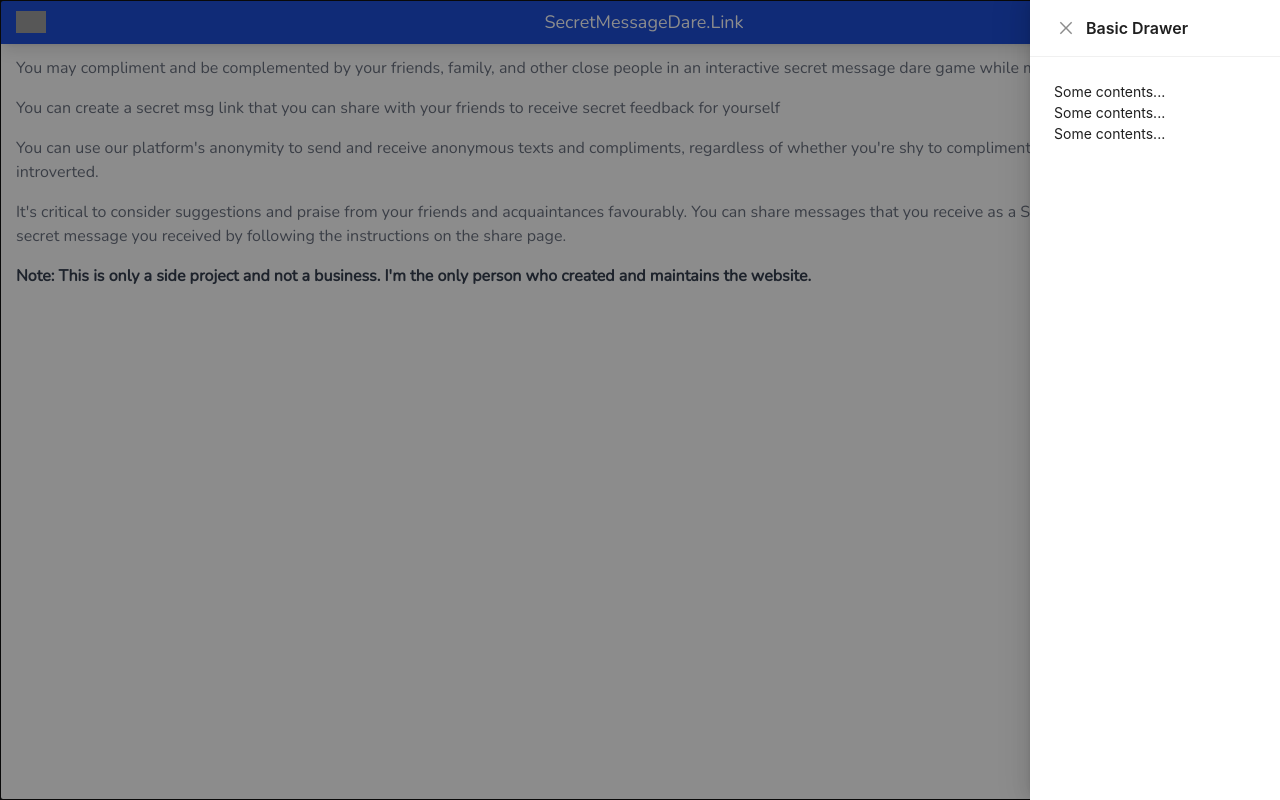
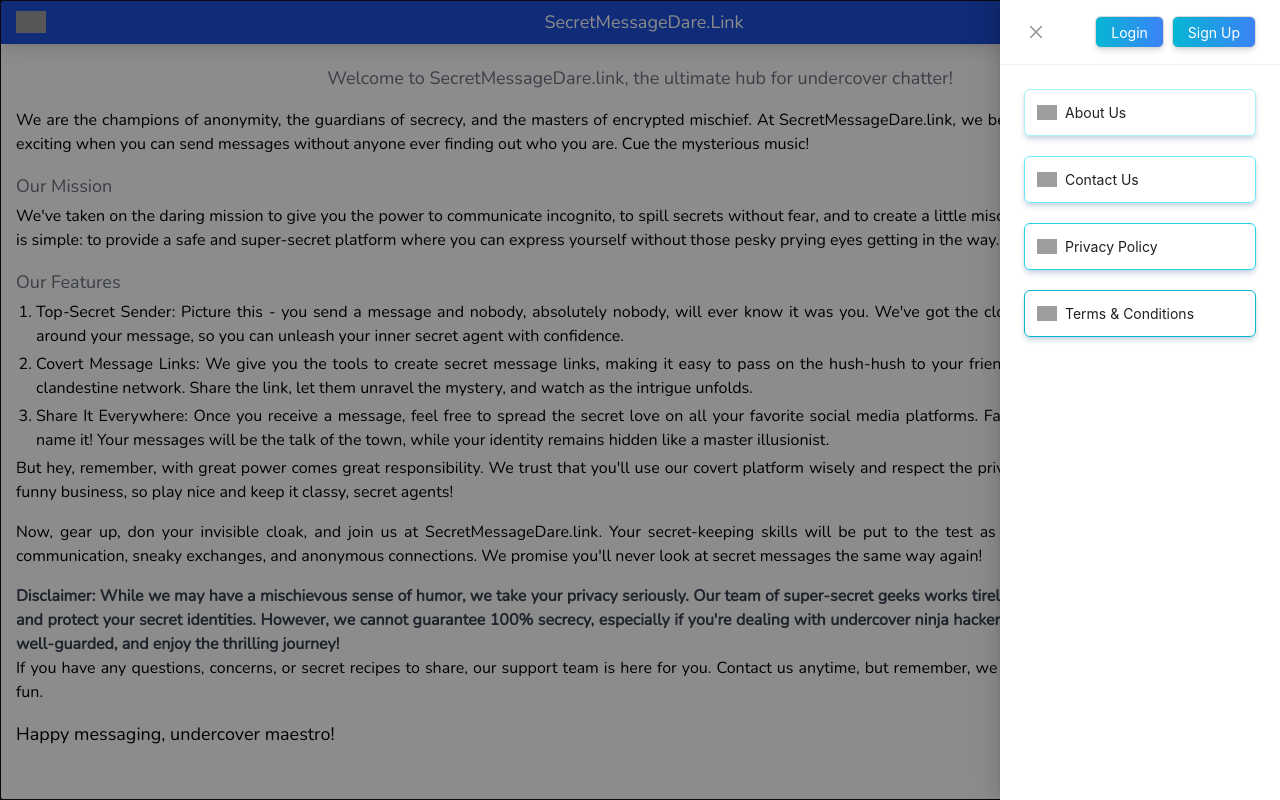
Before and after one commit to rajdeep200/secret-messege, a Next.js app: page /about in a window 1280 px wide. Both pictures are taken after a click on the element 1248 px from the left and 22 px from the top of the page. Built offline with nearby package versions, Linux system fonts and the light colour scheme; grey boxes are pictures that could not be loaded; a web font is replaced by a local one.

Commit message:
Enhancement done in layout

```diff
--- a/components/Layout.jsx
+++ b/components/Layout.jsx
@@ -1,6 +1,6 @@
 import React, { useState } from "react";
 import { useRouter } from "next/router";
-import { Image, Drawer } from "antd";
+import { Image, Drawer, Space, Button } from "antd";
 
 const Layout = ({ children }) => {
   const router = useRouter();
@@ -38,15 +38,85 @@
         </div>
       </div>
       <Drawer
-        width={250}
-        title="Basic Drawer"
+        width={280}
         placement="right"
         onClose={onClose}
         open={open}
+        extra={
+          <Space>
+            <Button
+              className="shadow-md text-white bg-gradient-to-r from-cyan-500 to-blue-500"
+              onClick={() => {
+                router.push("/login");
+                setOpen(false);
+              }}
+            >
+              Login
+            </Button>
+            <Button
+              className="shadow-md text-white bg-gradient-to-r from-cyan-500 to-blue-500"
+              onClick={() => {
+                router.push("/");
+                setOpen(false);
+              }}
+            >
+              Sign Up
+            </Button>
+          </Space>
+        }
+        bodyStyle={{
+          paddingBottom: 50,
+        }}
       >
-        <p>Some contents...</p>
-        <p>Some contents...</p>
-        <p>Some contents...</p>
+        <div
+          className="flex items-center w-full border-1 border-cyan-200 px-3 py-3 mb-5 rounded-md shadow-md shadow-slate-300 active:shadow-inner active:shadow-slate-300"
+          onClick={() => {
+            router.push("/about");
+            setOpen(false);
+          }}
+        >
+          <Image
+            src="https://i.ibb.co/zPFJv6n/information.png"
+            width={20}
+            alt="Secret message link 2023"
+            preview={false}
+            className="cursor-pointer"
+          />
+          <div className="ml-2">About Us</div>
+        </div>
+        <div className="flex items-center w-full border-1 border-cyan-300 px-3 py-3 mb-5 rounded-md shadow-md shadow-slate-300 active:shadow-inner active:shadow-slate-300">
+          <Image
+            src="https://i.ibb.co/MNPqZdh/headphones.png"
+            width={20}
+            alt="Secret message link 2023"
+            preview={false}
+            // onClick={() => router.push("/")}
+            className="cursor-pointer"
+          />
+          <div className="ml-2">Contact Us</div>
+        </div>
+        <div className="flex items-center w-full border-1 border-cyan-400 px-3 py-3 mb-5 rounded-md shadow-md shadow-slate-300 active:shadow-inner active:shadow-slate-300">
+          <Image
+            src="https://i.ibb.co/s9JbpvT/privacy-policy.png"
+            width={20}
+            alt="Secret message link 2023"
+            preview={false}
+            // onClick={() => router.push("/")}
+            className="cursor-pointer"
+          />
+          <div className="ml-2">Privacy Policy</div>
+        </div>
+        <div className="flex items-center w-full border-1 border-cyan-500 px-3 py-3 mb-5 rounded-md shadow-md shadow-slate-300 active:shadow-inner active:shadow-slate-300">
+          <Image
+            src="https://i.ibb.co/4Wn3bYY/terms-and-conditions.png"
+            width={20}
+            alt="Secret message link 2023"
+            preview={false}
+            // onClick={() => router.push("/")}
+            className="cursor-pointer"
+          />
+          <div className="ml-2">Terms & Conditions</div>
+        </div>
       </Drawer>
       {children}
     </div>
--- a/package.json
+++ b/package.json
@@ -10,6 +10,7 @@
     "export": "next export"
   },
   "dependencies": {
+    "@reduxjs/toolkit": "^1.9.5",
     "@svgr/webpack": "^6.5.1",
     "antd": "^5.5.0",
     "axios": "^0.27.2",
@@ -21,6 +22,7 @@
     "react-copy-to-clipboard": "^5.1.0",
     "react-dom": "18.2.0",
     "react-icons": "^4.6.0",
+    "react-redux": "^8.0.5",
     "react-spinners": "^0.13.6"
   },
   "devDependencies": {
--- a/pages/about.jsx
+++ b/pages/about.jsx
@@ -1,16 +1,78 @@
-import React from 'react'
+import React from "react";
 
 const about = () => {
   return (
-    <div className='p-4 text-md text-gray-500' style={{ fontFamily: "'Nunito', sans-serif" }}>
-        <p className='mb-4'>Do you want your pals to express their thoughts and opinions to you in confidence?</p>
-        <p className='mb-4'>You may compliment and be complemented by your friends, family, and other close people in an interactive secret message dare game while maintaining user privacy.</p>
-        <p className='mb-4'>You can create a secret msg link that you can share with your friends to receive secret feedback for yourself</p>
-        <p className='mb-4'>You can use our platform's anonymity to send and receive anonymous texts and compliments, regardless of whether you're shy to compliment people or just generally introverted.</p>
-        <p className='mb-4'>It's critical to consider suggestions and praise from your friends and acquaintances favourably. You can share messages that you receive as a Status/Story. You can share the secret message you received by following the instructions on the share page.</p>
-        <p className='text-gray-700 font-bold'>Note: This is only a side project and not a business. I'm the only person who created and maintains the website.</p>
+    <div className="px-4 pt-16" style={{ fontFamily: "'Nunito', sans-serif" }}>
+      <p className="mb-4 text-lg text-gray-500 text-center">
+        Welcome to SecretMessageDare.link, the ultimate hub for undercover
+        chatter!
+      </p>
+      <p className="mb-4 text-justify">
+        We are the champions of anonymity, the guardians of secrecy, and the
+        masters of encrypted mischief. At SecretMessageDare.link, we believe
+        that life is just a little bit more exciting when you can send messages
+        without anyone ever finding out who you are. Cue the mysterious music!
+      </p>
+      <p className="mb-1 text-lg text-gray-500">Our Mission</p>
+      <p className="mb-4 text-justify">
+        We've taken on the daring mission to give you the power to communicate
+        incognito, to spill secrets without fear, and to create a little
+        mischief with a dash of secrecy. Our goal is simple: to provide a safe
+        and super-secret platform where you can express yourself without those
+        pesky prying eyes getting in the way.
+      </p>
+      <p className="mb-1 text-lg text-gray-500">Our Features</p>
+      <ul className="list-decimal list-outside">
+        <li className="mx-5 text-justify mb-1 text-md">
+          Top-Secret Sender: Picture this - you send a message and nobody,
+          absolutely nobody, will ever know it was you. We've got the cloak of
+          anonymity wrapped tightly around your message, so you can unleash your
+          inner secret agent with confidence.
+        </li>
+        <li className="mx-5 text-justify mb-1 text-md">
+          Covert Message Links: We give you the tools to create secret message
+          links, making it easy to pass on the hush-hush to your friends,
+          family, or anyone else in your clandestine network. Share the link,
+          let them unravel the mystery, and watch as the intrigue unfolds.
+        </li>
+        <li className="mx-5 text-justify mb-1 text-md">
+          Share It Everywhere: Once you receive a message, feel free to spread
+          the secret love on all your favorite social media platforms. Facebook,
+          Twitter, WhatsApp - you name it! Your messages will be the talk of the
+          town, while your identity remains hidden like a master illusionist.
+        </li>
+      </ul>
+      <p className="mb-4 text-justify">
+        But hey, remember, with great power comes great responsibility. We trust
+        that you'll use our covert platform wisely and respect the privacy of
+        others. We don't tolerate any funny business, so play nice and keep it
+        classy, secret agents!
+      </p>
+      <p className="mb-4 text-justify">
+        Now, gear up, don your invisible cloak, and join us at
+        SecretMessageDare.link. Your secret-keeping skills will be put to the
+        test as you dive into a world of encrypted communication, sneaky
+        exchanges, and anonymous connections. We promise you'll never look at
+        secret messages the same way again!
+      </p>
+      <p className="text-gray-700 font-bold text-md text-justify">
+        Disclaimer: While we may have a mischievous sense of humor, we take your
+        privacy seriously. Our team of super-secret geeks works tirelessly to
+        maintain the utmost security and protect your secret identities.
+        However, we cannot guarantee 100% secrecy, especially if you're dealing
+        with undercover ninja hackers. So, stay vigilant, keep your secrets
+        well-guarded, and enjoy the thrilling journey!
+      </p>
+      <p className="mb-4 text-justify">
+        If you have any questions, concerns, or secret recipes to share, our
+        support team is here for you. Contact us anytime, but remember, we may
+        answer in code... just for added fun.
+      </p>
+      <p className="mb-4 text-justify text-lg">
+        Happy messaging, undercover maestro!
+      </p>
     </div>
-  )
-}
+  );
+};
 
-export default about
+export default about;
--- a/pages/index.js
+++ b/pages/index.js
@@ -45,7 +45,7 @@
   return (
     <div className="h-screen bg-gradient-to-r from-indigo-500 via-purple-500 to-pink-500 flex justify-center items-center">
       <div className="">
-        <div className="bg-white flex flex-col justify-center items-center mx-3 rounded-xl py-5 px-8">
+        <div className="bg-white flex flex-col justify-center items-center mx-3 rounded-xl py-5 px-8 mt-6">
           <div
             className="text-lg px-3 py-2 mx-2 mb-4 bg-gradient-to-r from-cyan-500 to-blue-500 rounded-2xl text-white"
             style={{ fontFamily: "'Varela Round', sans-serif" }}
@@ -101,7 +101,7 @@
               className="font-bold text-black bg-gray-200 rounded-lg py-1 px-2 flex justify-center items-center ml-1 cursor-pointer"
               onClick={() => router.push("/login")}
             >
-              <Image width={15} src="https://i.ibb.co/NZVqvcS/user.png" alt="Secret message link 2023" />
+              <Image width={15} src="https://i.ibb.co/NZVqvcS/user.png" preview={false} alt="Secret message link 2023" />
               <div className="text-sm ml-1 text-gray-600">Login</div>
             </span>
           </div>
```
Also changed, not shown: pages/login.jsx (+1 -12 lines), 1 other file (tests, documents, lock files or other folders).
